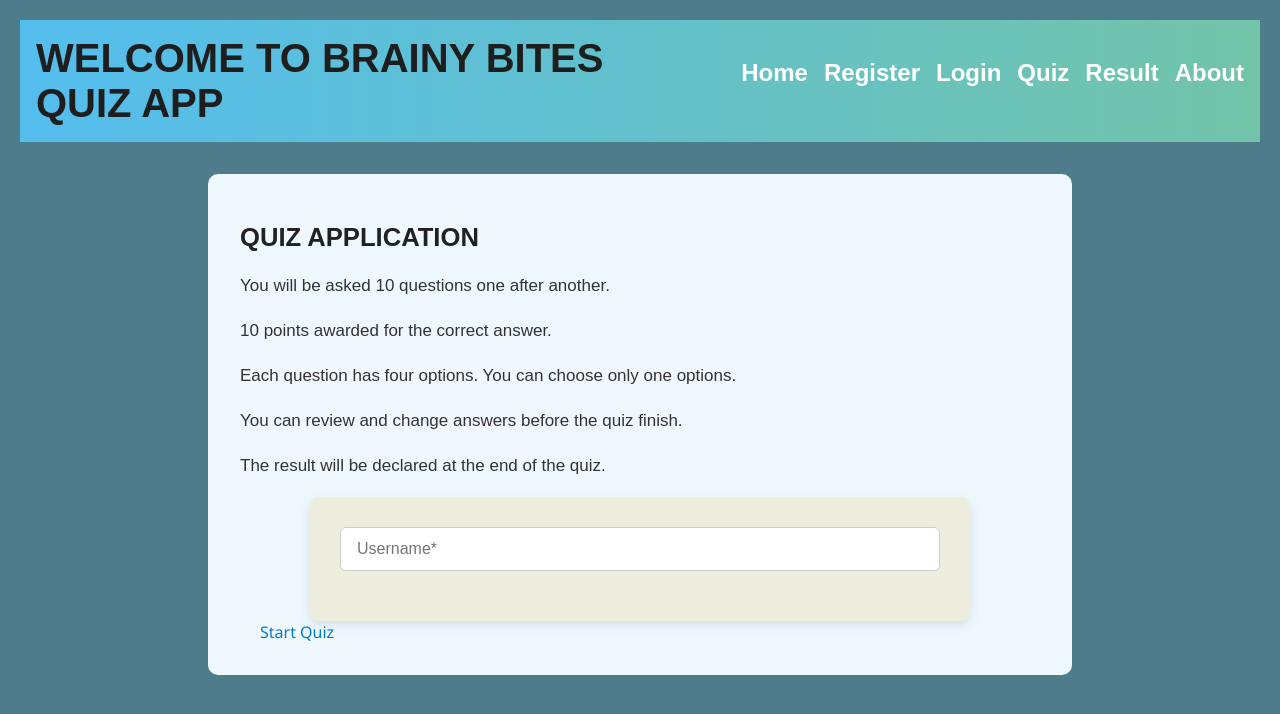
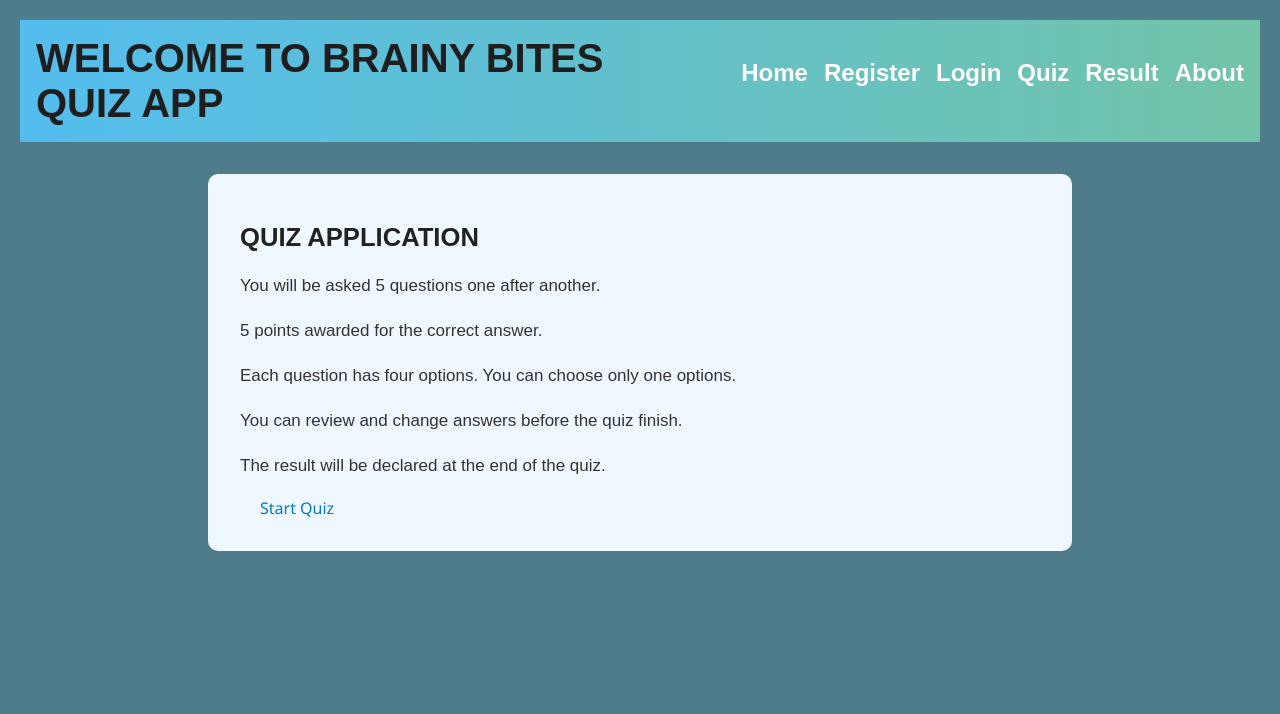
Before and after one commit to Kavithachinnusamy20/Capstone_Brainy_Bites, a React (Vite) app in the folder Client/: page / in a window 1280 px wide. Shown: the top 714 px of the page. Built offline with nearby package versions, Linux system fonts and the light colour scheme.

Commit message:
adding Alert message in useform

```diff
--- a/Client/src/App.jsx
+++ b/Client/src/App.jsx
@@ -1,6 +1,5 @@
-import { useEffect,useState } from 'react';
+import { useEffect,useState } from 'react'; //useState manage local state, useEffect used to fetching data
 import { BrowserRouter, Routes, Route } from "react-router-dom";
-// import './App.css';
 import Navbar from "./Components/Navbar";
 import Home from "./Components/home";
 import About from "./Components/About";
@@ -9,9 +8,9 @@ import Login from "./Components/login";
 import Quiz from "./Components/quiz";
 import Error from './Components/Error';
 import Result from "./Components/result";
-
+//data fetching from local backend
 function App() {
-   const [data, setData] = useState([]);
+  const [data, setData] = useState([]); //local state quiz questions fetched
   async function getData() {
     try {
       const response = await fetch('http://localhost:8080');
@@ -21,15 +20,16 @@ function App() {
       console.log(e);
     }
   }
-//  const [answers, setAnswers] = useState([]);
+  //  const [answers, setAnswers] = useState([]);
 
-//   const resetQuiz = () => {
-//     setAnswers([]);
-//   };
+  // const resetQuiz = () => {
+  //    setAnswers([]);
+  //  };
   // useEffect(() => {
-  //   getData();
-  // }, []);
+  //    getData();
+  //  }, []);
 
+//routing setup
   return (
     <BrowserRouter>
     <Navbar/>
@@ -38,13 +38,12 @@ function App() {
         <Route path="/About" element={<About />} />
         <Route path="Login" element={<Login />} />
         <Route path="/Register" element={<Register />} />
+        {/*data props for questions  */}
         <Route path="/Quiz" element={<Quiz setData={setData}data={data}/>}/>
-
          <Route path="*" element={<Error/>} />
+         {/* using stored data and quiz answers */}
          <Route path="/Result" element={<Result data={data}/>} />
-
-
-      </Routes>
+        </Routes>
     </BrowserRouter>
   );
 }
--- a/Client/src/Components/Home.jsx
+++ b/Client/src/Components/Home.jsx
@@ -1,39 +1,27 @@
  import React from 'react'
  import Navbar from './Navbar'
- import  { useRef } from "react";
+ //  import  { useRef } from "react";
  import { Link } from "react-router-dom";
  import "../styles/Navbar.css";
  import "../App.css"
  const Home =() =>{
- const inputRef = useRef(null);
 
     return(
         <div className ='aboutContainer'>
         <h1 className ='title text-light'>Quiz Application</h1>
         <ol>
-        <li>You will be asked 10 questions one after another.</li>
-        <li>10 points awarded for the correct answer.</li>
+        <li>You will be asked 5 questions one after another.</li>
+        <li>5 points awarded for the correct answer.</li>
         <li>
         Each question has four options. You can choose only one options.
         </li>
         <li>You can review and change answers before the quiz finish.</li>
         <li>The result will be declared at the end of the quiz.</li>
         </ol>
-        <form id="form">
-        <input
-        ref={inputRef}
-        className="userid"
-        type="text"
-        placeholder="Username*"
-        />
-        </form>
         <div className="start">
         <Link className="btn" to={"Register"}>
-         Start Quiz
+        Start Quiz
         </Link>
-         {/* <Link className="btn" to={"Quiz"}>
-         Start Quiz
-        </Link> */}
         </div>
         </div>
     );
--- a/Client/src/Components/Register.jsx
+++ b/Client/src/Components/Register.jsx
@@ -79,7 +79,6 @@ const Register = () => {
         />
         {errors.password2 && <p>{errors.password2}</p>}
         </div>
-
         <button className ="form-input btn" type ="submit">Signup </button>
         <span className="form-input-login">
         <p>Already have an account?</p>Login&nbsp;
--- a/Client/src/Components/quiz.jsx
+++ b/Client/src/Components/quiz.jsx
@@ -23,6 +23,7 @@ const Quiz = ({setData,data}) => {
 
   const question = data[currentQuestionIndex];
  console.log(`answers`,answers)
+
   const handleAnswerSelect = (selected) => {
     const updatedAnswers = [...answers];
     updatedAnswers[currentQuestionIndex] = selected;
--- a/Client/src/hooks/useForm.jsx
+++ b/Client/src/hooks/useForm.jsx
@@ -22,16 +22,7 @@ const useForm = () => {
   const handleSubmit = async (e) => {
     e.preventDefault();
 
-    // Validation logic here
-    // if (isValidForm()) {
-    //   alert('Successful signup!');
-    //   // You can call a callback or redirect logic if needed
-    // } else {
-    //   alert(' Please correct the errors in the form.');
-    // }
-
-    // setErrors(validate(values));
-    try {
+       try {
       const response = await fetch('http://localhost:8080/auth/register', {
         method: 'POST',
         headers: { 'Content-Type': 'application/json' },
@@ -39,11 +30,18 @@ const useForm = () => {
       });
       const data = await response.json();
       console.log('Server response:', data.message);
-    } catch (error) {
+
+     if (response.ok) {
+      window.alert(" Signup successful! Welcome to Brainy Bites.");
+      setValues({ username: "", email: "", password: "", password2: "" });
+    } else {
+      window.alert(` Signup failed: ${data.error || "Something went wrong"}`);
+    }
+
+      } catch (error) {
       console.error('Signup error:', error);
     }
 
-    // console.log("Validation errors:", validationErrors);
   };
 
   return { handleChange, values, handleSubmit, errors };
```
